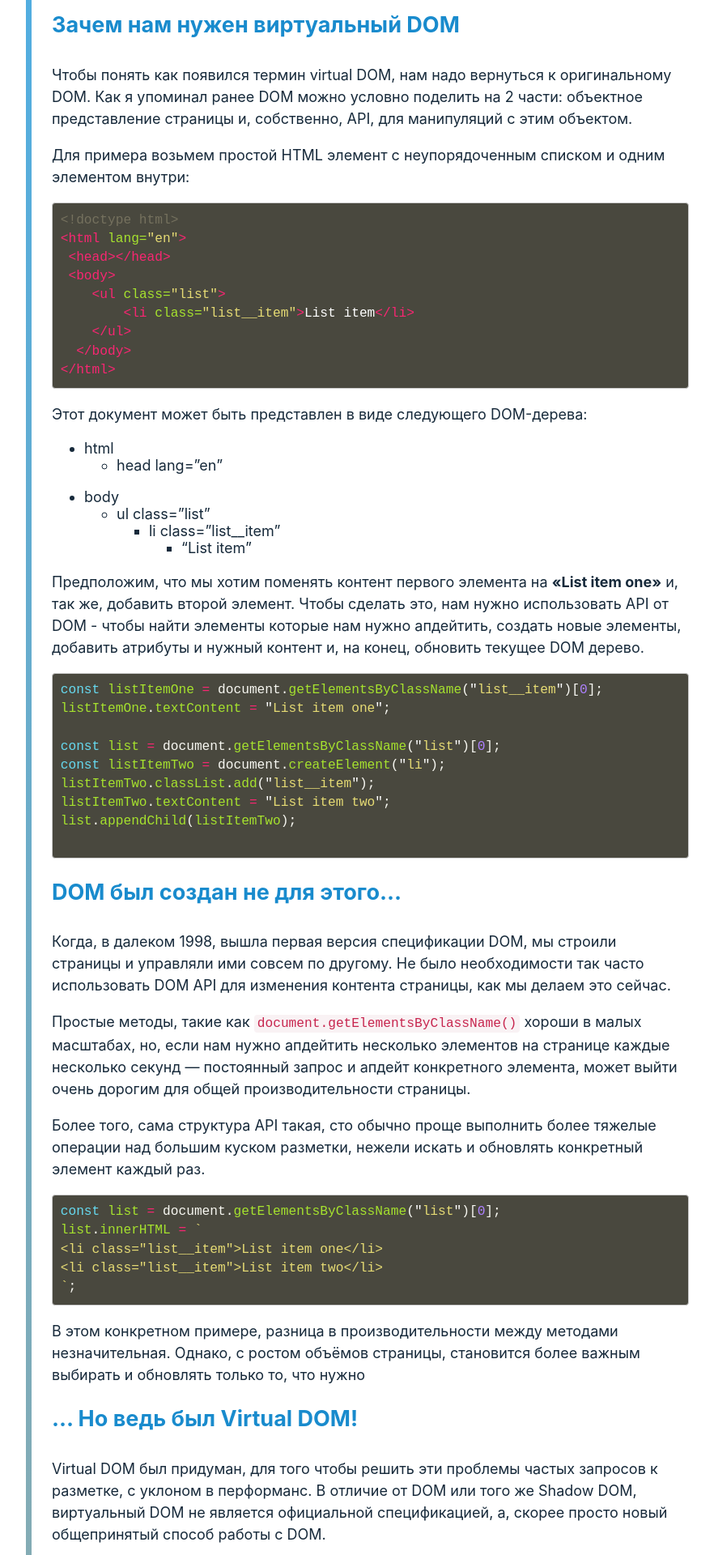
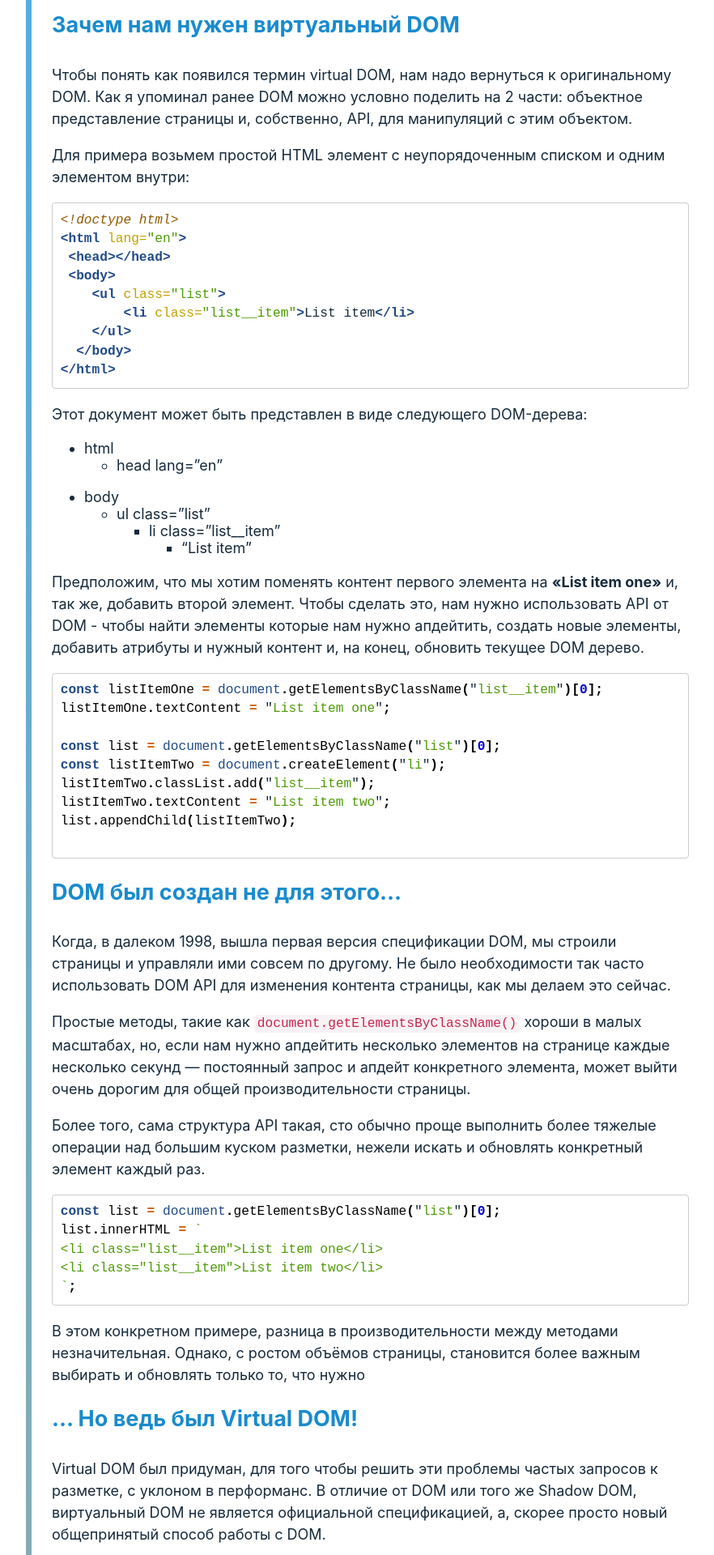
Before and after one commit to handleman/handleman.github.source, a Jekyll site: the page built from _posts/2019-03-22-virtual-dom.markdown, in a window 1280 px wide. Shown: the part 601-2521 px from the top of the page at 81% size, without its empty margins (44-926 px from the left). Built offline with Jekyll 4.4.1, drawn with Linux system fonts in a browser that asks for light colours; a script that is not in the unit is left out; comment, search, counter and statistics services are not loaded.

Commit message:
syntax highliting theme

```diff
--- a/assets/css/syntax.css
+++ b/assets/css/syntax.css
@@ -1,72 +1,386 @@
 /* Adjusted to give override background and text colour */
-.highlight pre, pre, .highlight .hll {
-  background-color: #49483E;
+.highlight pre,
+pre,
+.highlight .hll {
   border: 1px solid #ccc;
   padding: 6px 10px;
   border-radius: 3px;
-  color: #FFFFFF;
 }
 
-.gist pre {
-  color: #515151;
+.highlight .hll {
+  background-color: #ffffcc
 }
 
-/* Highlights taken from https://gist.github.com/asaaki/1007420  for Monokai theme */
-.c                 { color: #75715e }                            /* Comment                     */
-.err               { color: #960050; background-color: #1e0010 } /* Error                       */
-.k                 { color: #66d9ef }                            /* Keyword                     */
-.l                 { color: #ae81ff }                            /* Literal                     */
-.n                 { color: #f8f8f2 }                            /* Name                        */
-.o                 { color: #f92672 }                            /* Operator                    */
-.p                 { color: #f8f8f2 }                            /* Punctuation                 */
-.cm                { color: #75715e }                            /* Comment.Multiline           */
-.cp                { color: #75715e }                            /* Comment.Preproc             */
-.c1                { color: #75715e }                            /* Comment.Single              */
-.cs                { color: #75715e }                            /* Comment.Special             */
-.ge                { font-style: italic }                        /* Generic.Emph                */
-.gs                { font-weight: bold }                         /* Generic.Strong              */
-.kc                { color: #66d9ef }                            /* Keyword.Constant            */
-.kd                { color: #66d9ef }                            /* Keyword.Declaration         */
-.kn                { color: #f92672 }                            /* Keyword.Namespace           */
-.kp                { color: #66d9ef }                            /* Keyword.Pseudo              */
-.kr                { color: #66d9ef }                            /* Keyword.Reserved            */
-.kt                { color: #66d9ef }                            /* Keyword.Type                */
-.ld                { color: #e6db74 }                            /* Literal.Date                */
-.m                 { color: #ae81ff }                            /* Literal.Number              */
-.s                 { color: #e6db74 }                            /* Literal.String              */
-.na                { color: #a6e22e }                            /* Name.Attribute              */
-.nb                { color: #f8f8f2 }                            /* Name.Builtin                */
-.nc                { color: #a6e22e }                            /* Name.Class                  */
-.no                { color: #66d9ef }                            /* Name.Constant               */
-.nd                { color: #a6e22e }                            /* Name.Decorator              */
-.ni                { color: #f8f8f2 }                            /* Name.Entity                 */
-.ne                { color: #a6e22e }                            /* Name.Exception              */
-.nf                { color: #a6e22e }                            /* Name.Function               */
-.nl                { color: #f8f8f2 }                            /* Name.Label                  */
-.nn                { color: #f8f8f2 }                            /* Name.Namespace              */
-.nx                { color: #a6e22e }                            /* Name.Other                  */
-.py                { color: #f8f8f2 }                            /* Name.Property               */
-.nt                { color: #f92672 }                            /* Name.Tag                    */
-.nv                { color: #f8f8f2 }                            /* Name.Variable               */
-.ow                { color: #f92672 }                            /* Operator.Word               */
-.w                 { color: #f8f8f2 }                            /* Text.Whitespace             */
-.mf                { color: #ae81ff }                            /* Literal.Number.Float        */
-.mh                { color: #ae81ff }                            /* Literal.Number.Hex          */
-.mi                { color: #ae81ff }                            /* Literal.Number.Integer      */
-.mo                { color: #ae81ff }                            /* Literal.Number.Oct          */
-.sb                { color: #e6db74 }                            /* Literal.String.Backtick     */
-.sc                { color: #e6db74 }                            /* Literal.String.Char         */
-.sd                { color: #e6db74 }                            /* Literal.String.Doc          */
-.s2                { color: #e6db74 }                            /* Literal.String.Double       */
-.se                { color: #ae81ff }                            /* Literal.String.Escape       */
-.sh                { color: #e6db74 }                            /* Literal.String.Heredoc      */
-.si                { color: #e6db74 }                            /* Literal.String.Interpol     */
-.sx                { color: #e6db74 }                            /* Literal.String.Other        */
-.sr                { color: #e6db74 }                            /* Literal.String.Regex        */
-.s1                { color: #e6db74 }                            /* Literal.String.Single       */
-.ss                { color: #e6db74 }                            /* Literal.String.Symbol       */
-.bp                { color: #f8f8f2 }                            /* Name.Builtin.Pseudo         */
-.vc                { color: #f8f8f2 }                            /* Name.Variable.Class         */
-.vg                { color: #f8f8f2 }                            /* Name.Variable.Global        */
-.vi                { color: #f8f8f2 }                            /* Name.Variable.Instance      */
-.il                { color: #ae81ff }                            /* Literal.Number.Integer.Long */
+.highlight .c {
+  color: #8f5902;
+  font-style: italic
+}
+
+/* Comment */
+.highlight .err {
+  color: #a40000;
+  border: 1px solid #ef2929
+}
+
+/* Error */
+.highlight .g {
+  color: #000000
+}
+
+/* Generic */
+.highlight .k {
+  color: #204a87;
+  font-weight: bold
+}
+
+/* Keyword */
+.highlight .l {
+  color: #000000
+}
+
+/* Literal */
+.highlight .n {
+  color: #000000
+}
+
+/* Name */
+.highlight .o {
+  color: #ce5c00;
+  font-weight: bold
+}
+
+/* Operator */
+.highlight .x {
+  color: #000000
+}
+
+/* Other */
+.highlight .p {
+  color: #000000;
+  font-weight: bold
+}
+
+/* Punctuation */
+.highlight .cm {
+  color: #8f5902;
+  font-style: italic
+}
+
+/* Comment.Multiline */
+.highlight .cp {
+  color: #8f5902;
+  font-style: italic
+}
+
+/* Comment.Preproc */
+.highlight .c1 {
+  color: #8f5902;
+  font-style: italic
+}
+
+/* Comment.Single */
+.highlight .cs {
+  color: #8f5902;
+  font-style: italic
+}
+
+/* Comment.Special */
+.highlight .gd {
+  color: #a40000
+}
+
+/* Generic.Deleted */
+.highlight .ge {
+  color: #000000;
+  font-style: italic
+}
+
+/* Generic.Emph */
+.highlight .gr {
+  color: #ef2929
+}
+
+/* Generic.Error */
+.highlight .gh {
+  color: #000080;
+  font-weight: bold
+}
+
+/* Generic.Heading */
+.highlight .gi {
+  color: #00A000
+}
+
+/* Generic.Inserted */
+.highlight .go {
+  color: #000000;
+  font-style: italic
+}
+
+/* Generic.Output */
+.highlight .gp {
+  color: #8f5902
+}
+
+/* Generic.Prompt */
+.highlight .gs {
+  color: #000000;
+  font-weight: bold
+}
+
+/* Generic.Strong */
+.highlight .gu {
+  color: #800080;
+  font-weight: bold
+}
+
+/* Generic.Subheading */
+.highlight .gt {
+  color: #a40000;
+  font-weight: bold
+}
+
+/* Generic.Traceback */
+.highlight .kc {
+  color: #204a87;
+  font-weight: bold
+}
+
+/* Keyword.Constant */
+.highlight .kd {
+  color: #204a87;
+  font-weight: bold
+}
+
+/* Keyword.Declaration */
+.highlight .kn {
+  color: #204a87;
+  font-weight: bold
+}
+
+/* Keyword.Namespace */
+.highlight .kp {
+  color: #204a87;
+  font-weight: bold
+}
+
+/* Keyword.Pseudo */
+.highlight .kr {
+  color: #204a87;
+  font-weight: bold
+}
+
+/* Keyword.Reserved */
+.highlight .kt {
+  color: #204a87;
+  font-weight: bold
+}
+
+/* Keyword.Type */
+.highlight .ld {
+  color: #000000
+}
+
+/* Literal.Date */
+.highlight .m {
+  color: #0000cf;
+  font-weight: bold
+}
+
+/* Literal.Number */
+.highlight .s {
+  color: #4e9a06
+}
+
+/* Literal.String */
+.highlight .na {
+  color: #c4a000
+}
+
+/* Name.Attribute */
+.highlight .nb {
+  color: #204a87
+}
+
+/* Name.Builtin */
+.highlight .nc {
+  color: #000000
+}
+
+/* Name.Class */
+.highlight .no {
+  color: #000000
+}
+
+/* Name.Constant */
+.highlight .nd {
+  color: #5c35cc;
+  font-weight: bold
+}
+
+/* Name.Decorator */
+.highlight .ni {
+  color: #ce5c00
+}
+
+/* Name.Entity */
+.highlight .ne {
+  color: #cc0000;
+  font-weight: bold
+}
+
+/* Name.Exception */
+.highlight .nf {
+  color: #000000
+}
+
+/* Name.Function */
+.highlight .nl {
+  color: #f57900
+}
+
+/* Name.Label */
+.highlight .nn {
+  color: #000000
+}
+
+/* Name.Namespace */
+.highlight .nx {
+  color: #000000
+}
+
+/* Name.Other */
+.highlight .py {
+  color: #000000
+}
+
+/* Name.Property */
+.highlight .nt {
+  color: #204a87;
+  font-weight: bold
+}
+
+/* Name.Tag */
+.highlight .nv {
+  color: #000000
+}
+
+/* Name.Variable */
+.highlight .ow {
+  color: #204a87;
+  font-weight: bold
+}
+
+/* Operator.Word */
+.highlight .w {
+  color: #f8f8f8;
+  text-decoration: underline
+}
+
+/* Text.Whitespace */
+.highlight .mf {
+  color: #0000cf;
+  font-weight: bold
+}
+
+/* Literal.Number.Float */
+.highlight .mh {
+  color: #0000cf;
+  font-weight: bold
+}
+
+/* Literal.Number.Hex */
+.highlight .mi {
+  color: #0000cf;
+  font-weight: bold
+}
+
+/* Literal.Number.Integer */
+.highlight .mo {
+  color: #0000cf;
+  font-weight: bold
+}
+
+/* Literal.Number.Oct */
+.highlight .sb {
+  color: #4e9a06
+}
+
+/* Literal.String.Backtick */
+.highlight .sc {
+  color: #4e9a06
+}
+
+/* Literal.String.Char */
+.highlight .sd {
+  color: #8f5902;
+  font-style: italic
+}
+
+/* Literal.String.Doc */
+.highlight .s2 {
+  color: #4e9a06
+}
+
+/* Literal.String.Double */
+.highlight .se {
+  color: #4e9a06
+}
+
+/* Literal.String.Escape */
+.highlight .sh {
+  color: #4e9a06
+}
+
+/* Literal.String.Heredoc */
+.highlight .si {
+  color: #4e9a06
+}
+
+/* Literal.String.Interpol */
+.highlight .sx {
+  color: #4e9a06
+}
+
+/* Literal.String.Other */
+.highlight .sr {
+  color: #4e9a06
+}
+
+/* Literal.String.Regex */
+.highlight .s1 {
+  color: #4e9a06
+}
+
+/* Literal.String.Single */
+.highlight .ss {
+  color: #4e9a06
+}
+
+/* Literal.String.Symbol */
+.highlight .bp {
+  color: #3465a4
+}
+
+/* Name.Builtin.Pseudo */
+.highlight .vc {
+  color: #000000
+}
+
+/* Name.Variable.Class */
+.highlight .vg {
+  color: #000000
+}
+
+/* Name.Variable.Global */
+.highlight .vi {
+  color: #000000
+}
+
+/* Name.Variable.Instance */
+.highlight .il {
+  color: #0000cf;
+  font-weight: bold
+}
+
+/* Literal.Number.Integer.Long */
```
